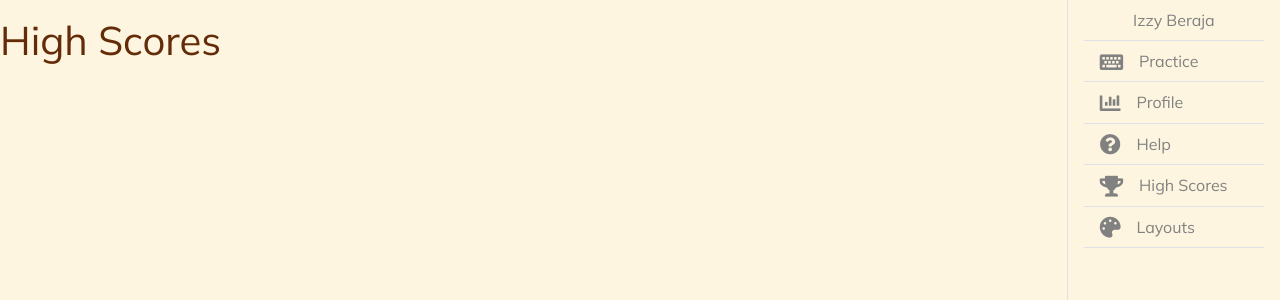
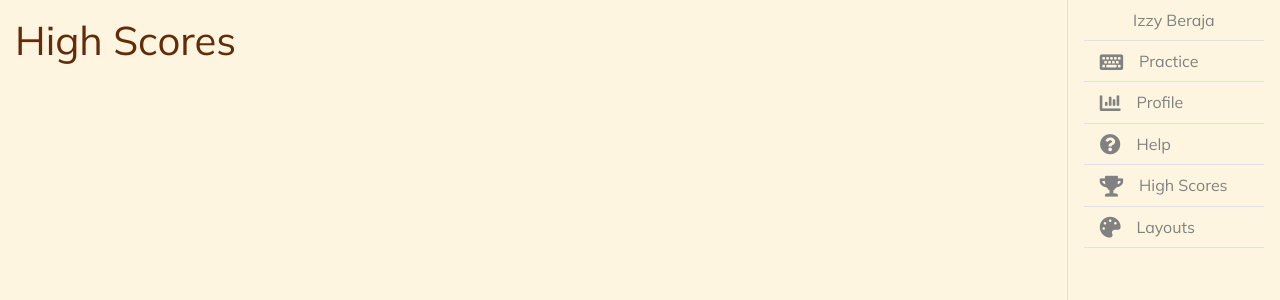
Before and after one commit to IzzyBeraja/Time-Manager-FrontEnd, a React (Create React App) app: page /Highscores in a window 1280 px wide. Shown: the top 300 px of the page. Built offline with nearby package versions, Linux system fonts and the light colour scheme.

Commit message:
Minor formatting changes

```diff
--- a/src/components/HighScores/HighScores.tsx
+++ b/src/components/HighScores/HighScores.tsx
@@ -1,7 +1,7 @@
 import React from "react";
 
 const HighScores = () => {
-  return <h1>High Scores</h1>;
+  return <h1 className="container">High Scores</h1>;
 };
 
 export default HighScores;
--- a/src/components/KeyLayouts/KeyLayouts.tsx
+++ b/src/components/KeyLayouts/KeyLayouts.tsx
@@ -1,7 +1,7 @@
 import React from "react";
 
 const KeyLayouts = () => {
-  return <h1>KeyLayouts</h1>;
+  return <h1 className="container">KeyLayouts</h1>;
 };
 
 export default KeyLayouts;
```
